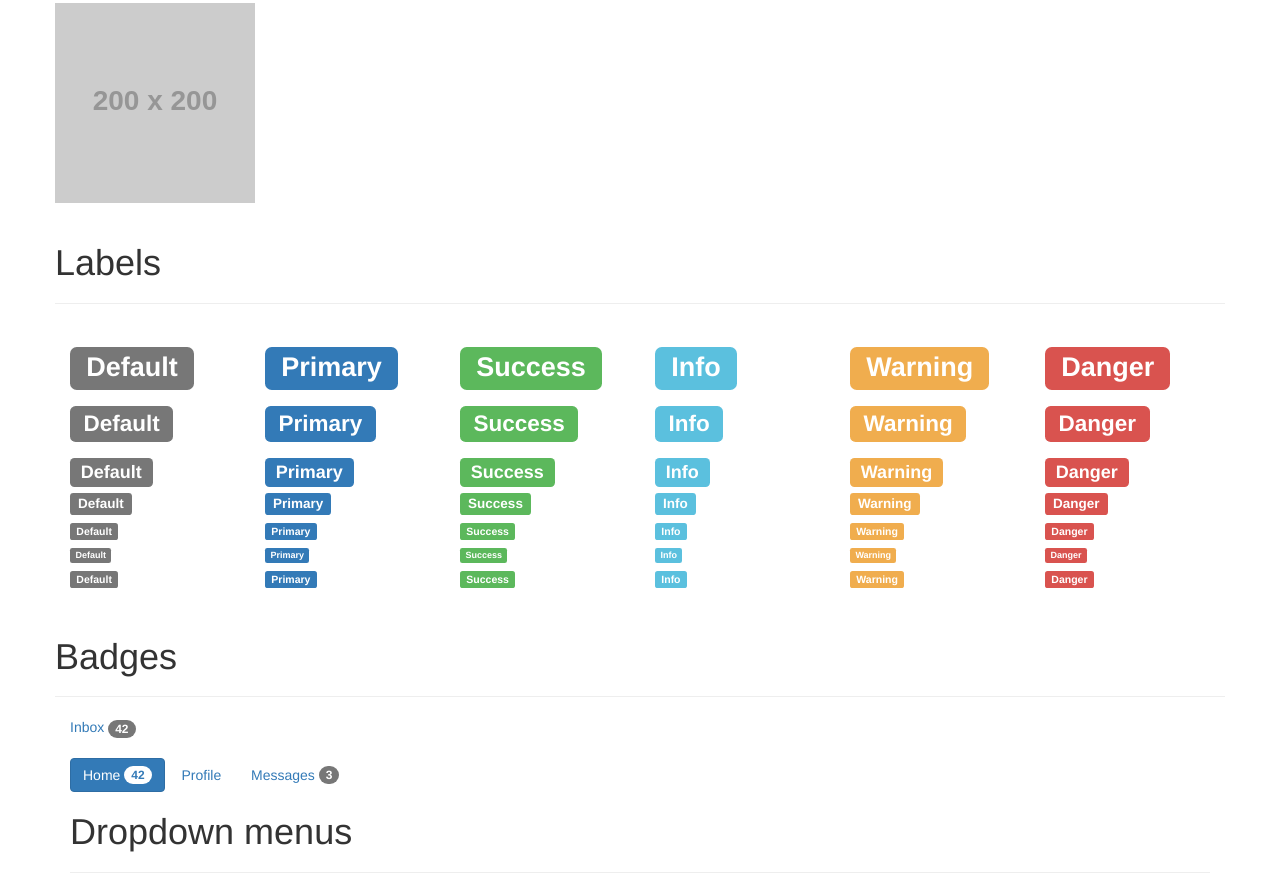
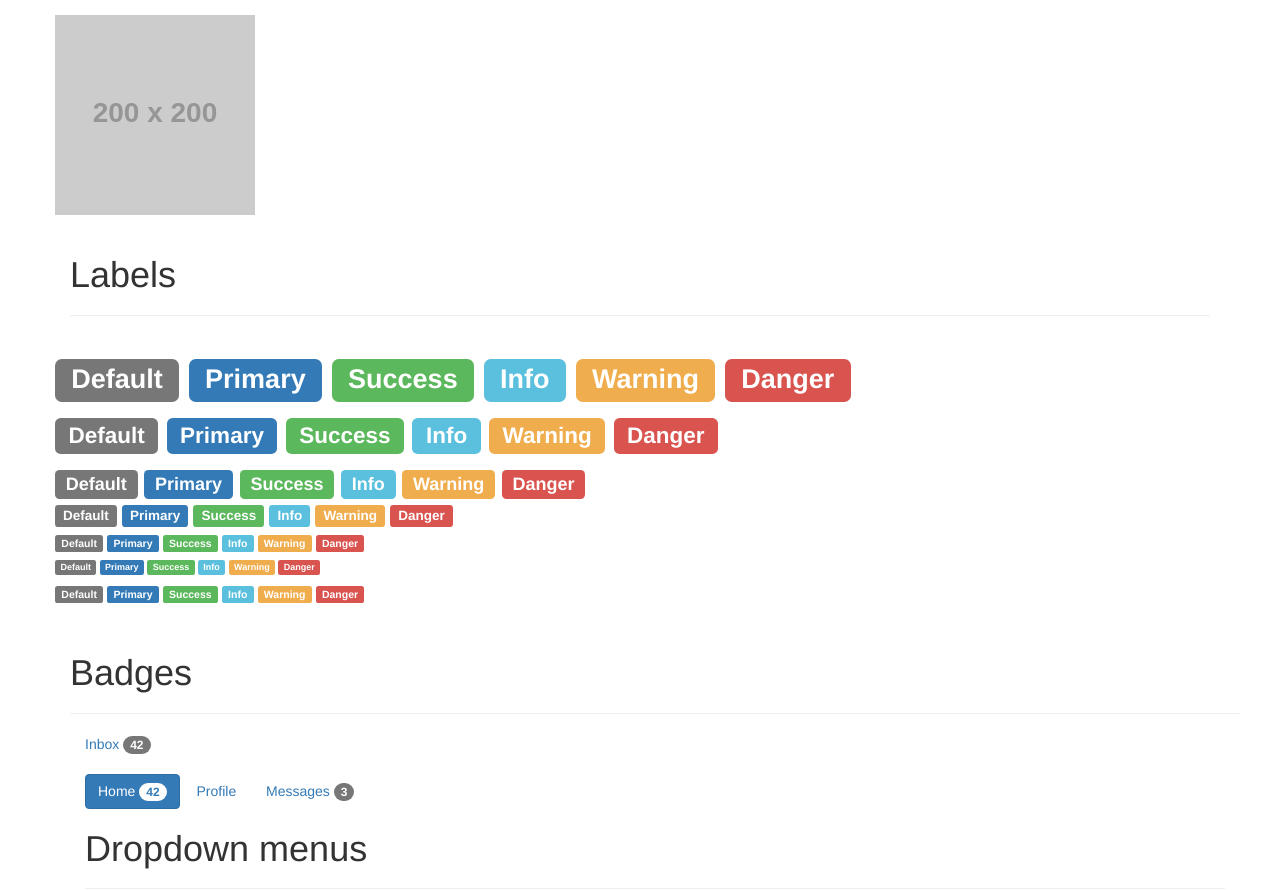
Before and after one commit to lpalominosf/bootstrap-template, a plain HTML site: page index.html in a window 1280 px wide. Shown: the part 1188-2078 px from the top of the page. Drawn offline with nearby package versions, Linux system fonts and the light colour scheme; placeholder pictures from the web are drawn by us.

Commit message:
corrección de labels y tablas

```diff
--- a/index.html
+++ b/index.html
@@ -52,7 +52,7 @@
 		</header>
 	</div>
 
-	<div class="container">
+	<div class="container" style="padding-top: 12px;">
 		<div class="jumbotron">
 			<h1>Theme example</h1>
 			<p>This is a template showcasing the optional theme stylesheet included in Bootstrap. Use it as a starting point to create something more unique by building on or modifying it.</p>
@@ -128,7 +128,7 @@
 	<h1>Tables</h1>
 	<hr>
 	<div class="row">
-		<div class="col-md-6">
+		<div class="col-lg-6">
 			<table class="table">
 				<!-- Primera tabla -->
 				<tr>
@@ -185,7 +185,7 @@
 				</tr>
 			</table>
 		</div>
-		<div class="col-md-6">
+		<div class="col-lg-6">
 			<!-- Segunda Tabla -->
 			<table class="table table-striped">
 				<tr>
@@ -214,7 +214,7 @@
 				</tr>
 			</table>
 			<!-- Cuarta Tabla -->
-			<table class="table table-2">
+			<table class="table table-hover">
 				<tr>
 					<th>#</th>
 					<th>First Name</th>
@@ -258,65 +258,74 @@
 <br>
 <!-- Labels -->
 <div class="container">
-	<div class="row">
 		<h1>Labels</h1>
 		<hr>
-		<div class="col-md-2">
-			<h1><span class="label label-default">Default</span></h1>
-			<h2><span class="label label-default">Default</span></h2>
-			<h3><span class="label label-default">Default</span></h3>
-			<h4><span class="label label-default">Default</span></h4>
-			<h5><span class="label label-default">Default</span></h5>
-			<h6><span class="label label-default">Default</span></h6>
-			<h5><span class="label label-default">Default</span></h5>
-		</div>
-		<div class="col-md-2">
-			<h1><span class="label label-primary">Primary</span></h1>
-			<h2><span class="label label-primary">Primary</span></h2>
-			<h3><span class="label label-primary">Primary</span></h3>
-			<h4><span class="label label-primary">Primary</span></h4>
-			<h5><span class="label label-primary">Primary</span></h5>
-			<h6><span class="label label-primary">Primary</span></h6>
-			<h5><span class="label label-primary">Primary</span></h5>
-		</div>
-		<div class="col-md-2">
-			<h1><span class="label label-success">Success</span></h1>
-			<h2><span class="label label-success">Success</span></h2>
-			<h3><span class="label label-success">Success</span></h3>
-			<h4><span class="label label-success">Success</span></h4>
-			<h5><span class="label label-success">Success</span></h5>
-			<h6><span class="label label-success">Success</span></h6>
-			<h5><span class="label label-success">Success</span></h5>
-		</div>
-		<div class="col-md-2">
-			<h1><span class="label label-info">Info</span></h1>
-			<h2><span class="label label-info">Info</span></h2>
-			<h3><span class="label label-info">Info</span></h3>
-			<h4><span class="label label-info">Info</span></h4>
-			<h5><span class="label label-info">Info</span></h5>
-			<h6><span class="label label-info">Info</span></h6>
-			<h5><span class="label label-info">Info</span></h5>
-		</div>
-		<div class="col-md-2">
-			<h1><span class="label label-warning">Warning</span></h1>
-			<h2><span class="label label-warning">Warning</span></h2>
-			<h3><span class="label label-warning">Warning</span></h3>
-			<h4><span class="label label-warning">Warning</span></h4>
-			<h5><span class="label label-warning">Warning</span></h5>
-			<h6><span class="label label-warning">Warning</span></h6>
-			<h5><span class="label label-warning">Warning</span></h5>
-		</div>
-		<div class="col-md-2">
-			<h1><span class="label label-danger">Danger</span></h1>
-			<h2><span class="label label-danger">Danger</span></h2>
-			<h3><span class="label label-danger">Danger</span></h3>
-			<h4><span class="label label-danger">Danger</span></h4>
-			<h5><span class="label label-danger">Danger</span></h5>
-			<h6><span class="label label-danger">Danger</span></h6>
-			<h5><span class="label label-danger">Danger</span></h5>
-		</div>
+	<div class="row">
+		<!-- Primera Hilera -->
+		<h1>
+			<span class="label label-default">Default</span>
+			<span class="label label-primary">Primary</span>
+			<span class="label label-success">Success</span>
+			<span class="label label-info">Info</span>
+			<span class="label label-warning">Warning</span>
+			<span class="label label-danger">Danger</span>
+		</h1>
+		<!-- Segunda Hilera -->
+		<h2>
+			<span class="label label-default">Default</span>
+			<span class="label label-primary">Primary</span>
+			<span class="label label-success">Success</span>
+			<span class="label label-info">Info</span>
+			<span class="label label-warning">Warning</span>
+			<span class="label label-danger">Danger</span>
+		</h2>
+		<!-- Tercera Hilera -->
+		<h3>
+			<span class="label label-default">Default</span>
+			<span class="label label-primary">Primary</span>
+			<span class="label label-success">Success</span>
+			<span class="label label-info">Info</span>
+			<span class="label label-warning">Warning</span>
+			<span class="label label-danger">Danger</span>
+		</h3>
+		<!-- Cuarta Hilera -->
+		<h4>
+			<span class="label label-default">Default</span>
+			<span class="label label-primary">Primary</span>
+			<span class="label label-success">Success</span>
+			<span class="label label-info">Info</span>
+			<span class="label label-warning">Warning</span>
+			<span class="label label-danger">Danger</span>
+		</h4>
+		<!-- Quinta Hilera -->
+		<h5>
+			<span class="label label-default">Default</span>
+			<span class="label label-primary">Primary</span>
+			<span class="label label-success">Success</span>
+			<span class="label label-info">Info</span>
+			<span class="label label-warning">Warning</span>
+			<span class="label label-danger">Danger</span>
+		</h5>
+		<!-- Sexta Hilera -->
+		<h6>
+			<span class="label label-default">Default</span>
+			<span class="label label-primary">Primary</span>
+			<span class="label label-success">Success</span>
+			<span class="label label-info">Info</span>
+			<span class="label label-warning">Warning</span>
+			<span class="label label-danger">Danger</span>
+		</h6>
+		<!-- Última Hilera -->
+		<p>
+			<span class="label label-default">Default</span>
+			<span class="label label-primary">Primary</span>
+			<span class="label label-success">Success</span>
+			<span class="label label-info">Info</span>
+			<span class="label label-warning">Warning</span>
+			<span class="label label-danger">Danger</span>
+		</p>
+
 	</div>
-</div>
 <br>
 <!-- Badges -->
 <!-- Inbox(42)/Home(42)/Profile/Messages(3) -->
```
